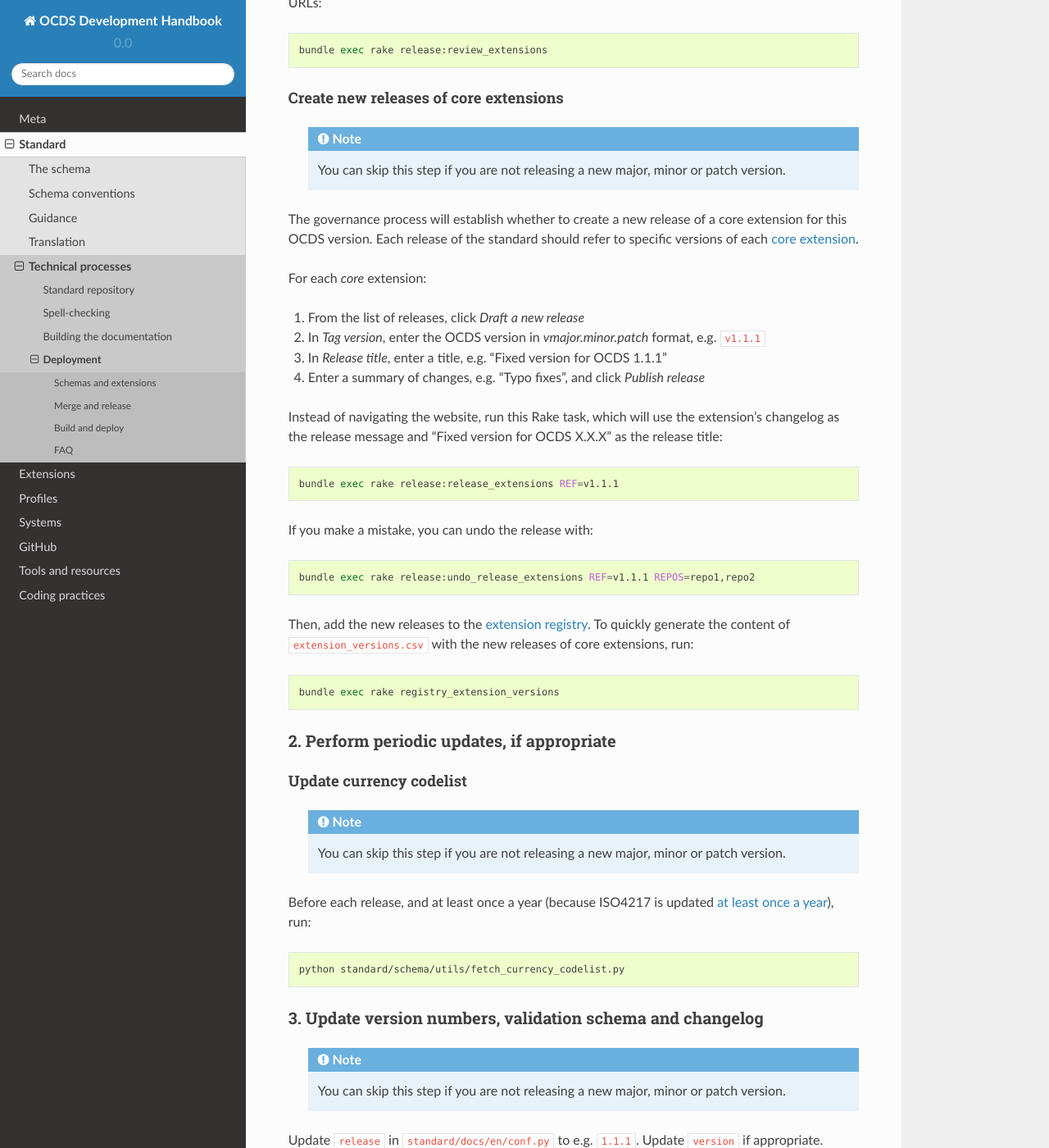
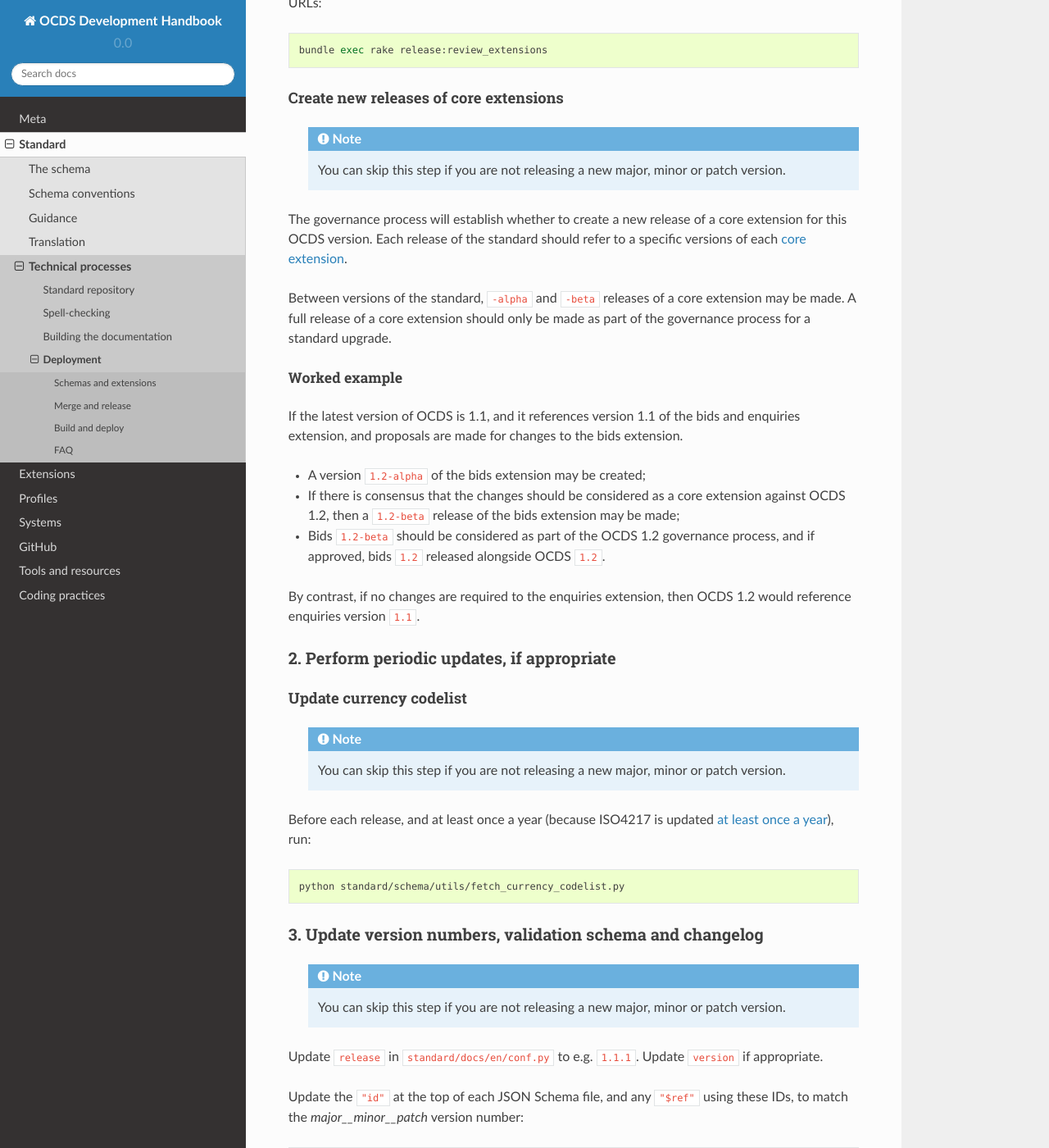
Before and after one commit to open-contracting/standard-development-handbook, a Sphinx documentation site: the page built from docs/standard/technical/deployment.md, in a window 1280 px wide and 1400 px high, scrolled down 1106 px. Shown: the whole window at 82% size. Built offline with Sphinx 7.4.7 and the Read the Docs theme 2.0.0, drawn with Linux system fonts in a browser that asks for light colours.

Commit message:
Updating guidance on versioning core extensions

````diff
--- a/docs/standard/technical/deployment.md
+++ b/docs/standard/technical/deployment.md
@@ -50,32 +50,19 @@ bundle exec rake release:review_extensions
     You can skip this step if you are not releasing a new major, minor or patch version.
 ```
 
-The governance process will establish whether to create a new release of a core extension for this OCDS version. Each release of the standard should refer to specific versions of each [core extension](http://standard.open-contracting.org/latest/en/extensions/#core-extensions).
+The governance process will establish whether to create a new release of a core extension for this OCDS version. Each release of the standard should refer to a specific versions of each [core extension](http://standard.open-contracting.org/latest/en/extensions/#core-extensions).
 
-For each *core* extension:
+Between versions of the standard, `-alpha` and `-beta` releases of a core extension may be made. A full release of a core extension should only be made as part of the governance process for a standard upgrade.
 
-1. From the list of releases, click *Draft a new release*
-1. In *Tag version*, enter the OCDS version in *vmajor.minor.patch* format, e.g. `v1.1.1`
-1. In *Release title*, enter a title, e.g. "Fixed version for OCDS 1.1.1"
-1. Enter a summary of changes, e.g. "Typo fixes", and click *Publish release*
+##### Worked example
 
-Instead of navigating the website, run this Rake task, which will use the extension's changelog as the release message and "Fixed version for OCDS X.X.X" as the release title:
+If the latest version of OCDS is 1.1, and it references version 1.1 of the bids and enquiries extension, and proposals are made for changes to the bids extension.
 
-```bash
-bundle exec rake release:release_extensions REF=v1.1.1
-```
+* A version `1.2-alpha` of the bids extension may be created;
+* If there is consensus that the changes should be considered as a core extension against OCDS 1.2, then a `1.2-beta` release of the bids extension may be made;
+* Bids `1.2-beta` should be considered as part of the OCDS 1.2 governance process, and if approved, bids `1.2` released alongside OCDS `1.2`.
 
-If you make a mistake, you can undo the release with:
-
-```bash
-bundle exec rake release:undo_release_extensions REF=v1.1.1 REPOS=repo1,repo2
-```
-
-Then, add the new releases to the [extension registry](https://github.com/open-contracting/extension_registry). To quickly generate the content of `extension_versions.csv` with the new releases of core extensions, run:
-
-```bash
-bundle exec rake registry_extension_versions
-```
+By contrast, if no changes are required to the enquiries extension, then OCDS 1.2 would reference enquiries version `1.1`.
 
 ### 2. Perform periodic updates, if appropriate
 
````
Also changed, not shown: docs/extensions/index.md (+2 -0 lines).
